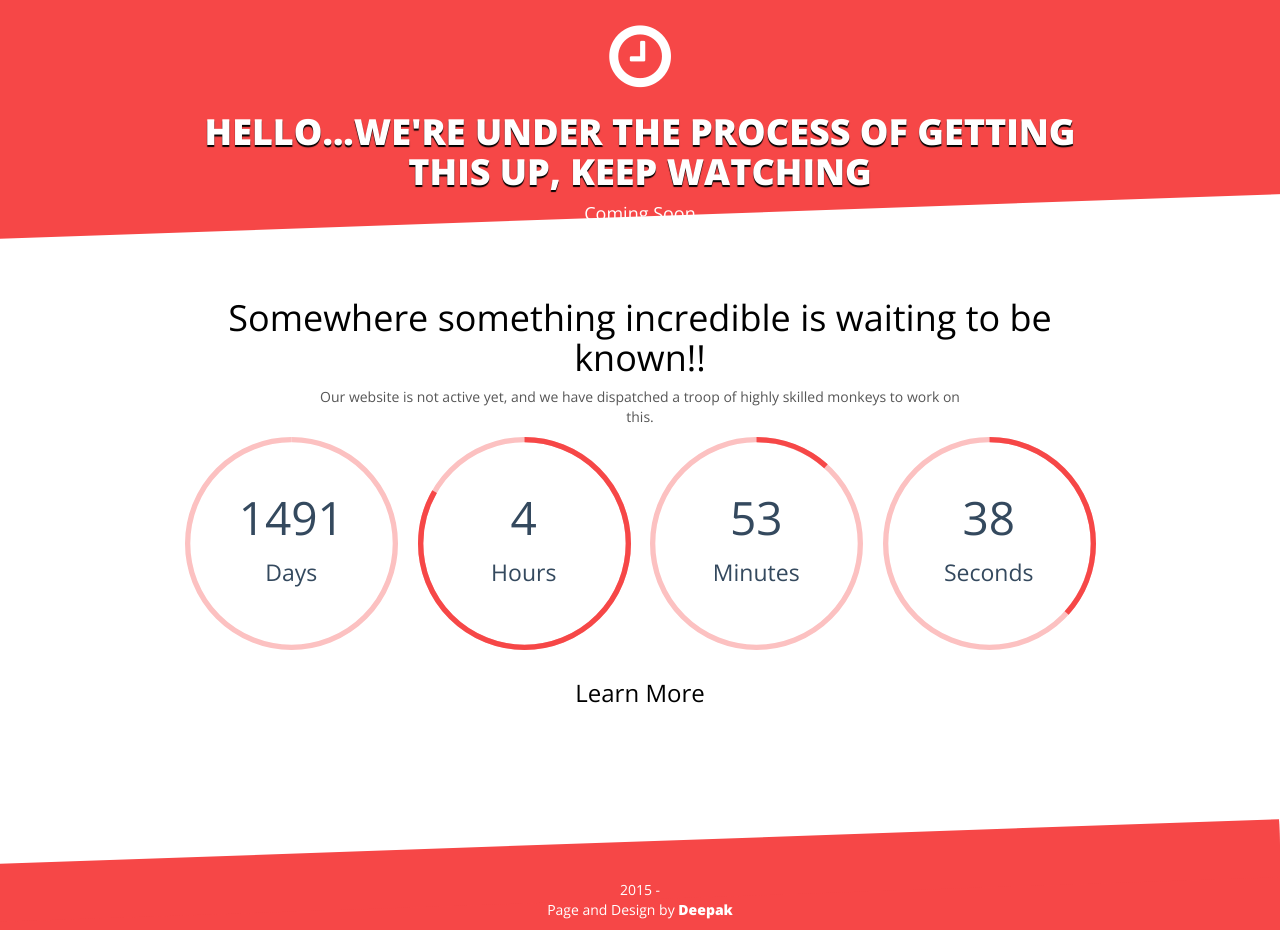
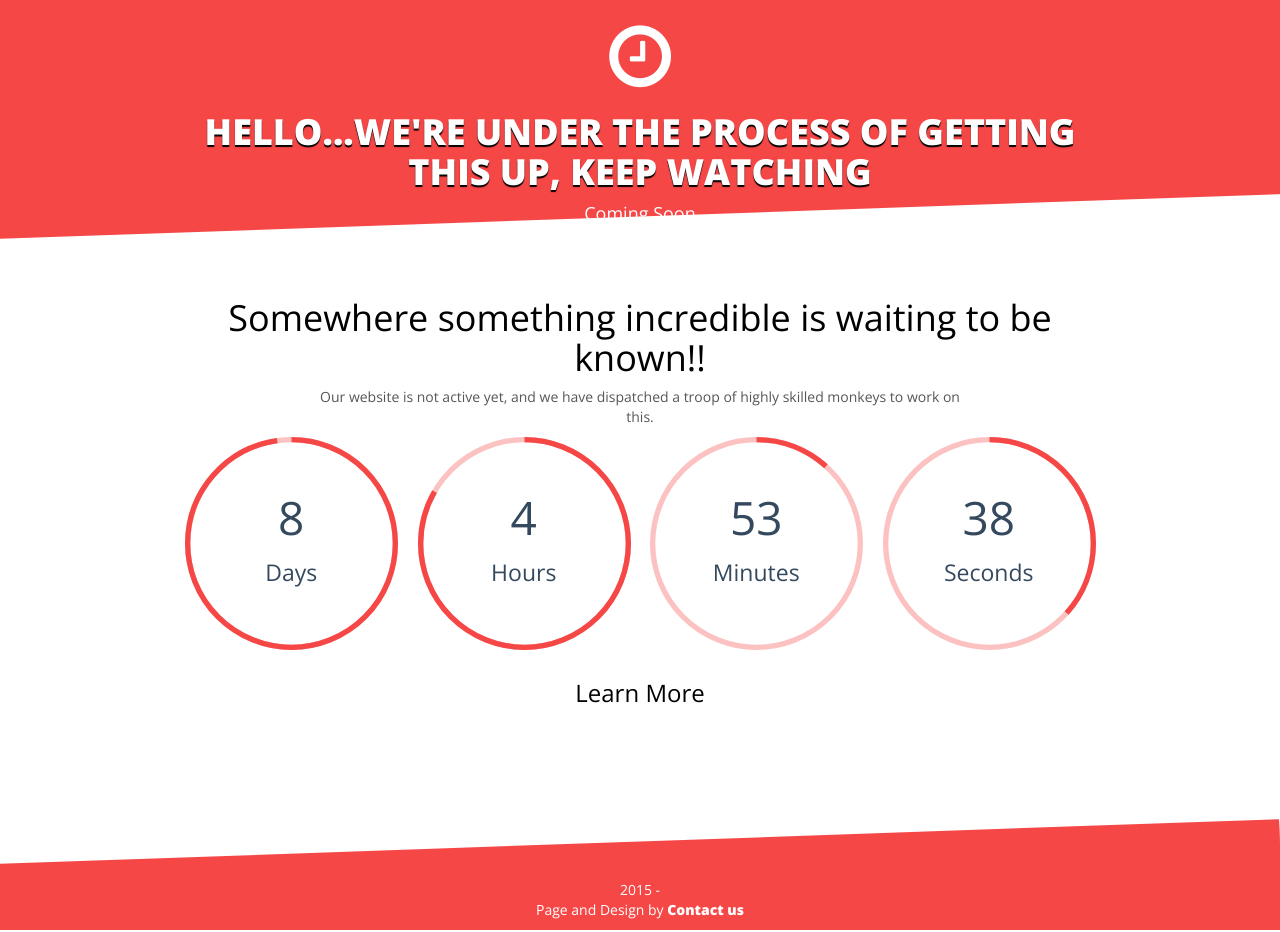
Before and after one commit to hellodk/hellodk.github.io, a Jekyll site: the page built from index.md, in a window 1280 px wide. Built offline with Jekyll 4.4.1, drawn with Linux system fonts in a browser that asks for light colours; nearby versions of some CDN libraries; some of the changed lines change nothing that is shown.

Commit message:
Corrected dates

```diff
--- a/_config.yml
+++ b/_config.yml
@@ -10,9 +10,9 @@ author:
 #Target date in UTC / GMT
 countdown:
   theme: red
-  year: 2020
-  month: 1
-  day: 1
+  year: 2015
+  month: 12
+  day: 10
   hour: 0
   minute: 0
 
--- a/_layouts/home.html
+++ b/_layouts/home.html
@@ -95,7 +95,7 @@
                     <p>2015 - {{ site.owner.name }}</p>
 
                     <P> {% if site.owner.aboutlink.url %}<a href="{{ site.owner.aboutlink.url }}">{{ site.owner.aboutlink.caption | default: "About" }}</a> | {% endif %}
-                        Page and Design by <a target="_blank" href="https://in.linkedin.com/in/hellodk/">Deepak</a>
+                        Page and Design by <a target="_blank" href="https://in.linkedin.com/in/hellodk/">Contact us</a>
                     </P>
                 </div>
             </div>
```
